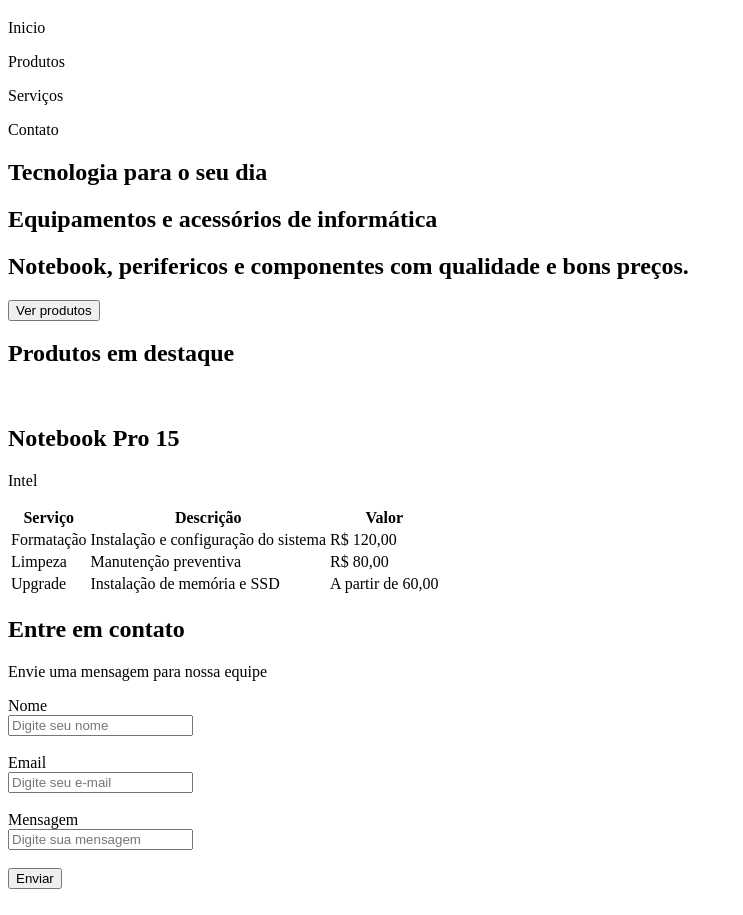
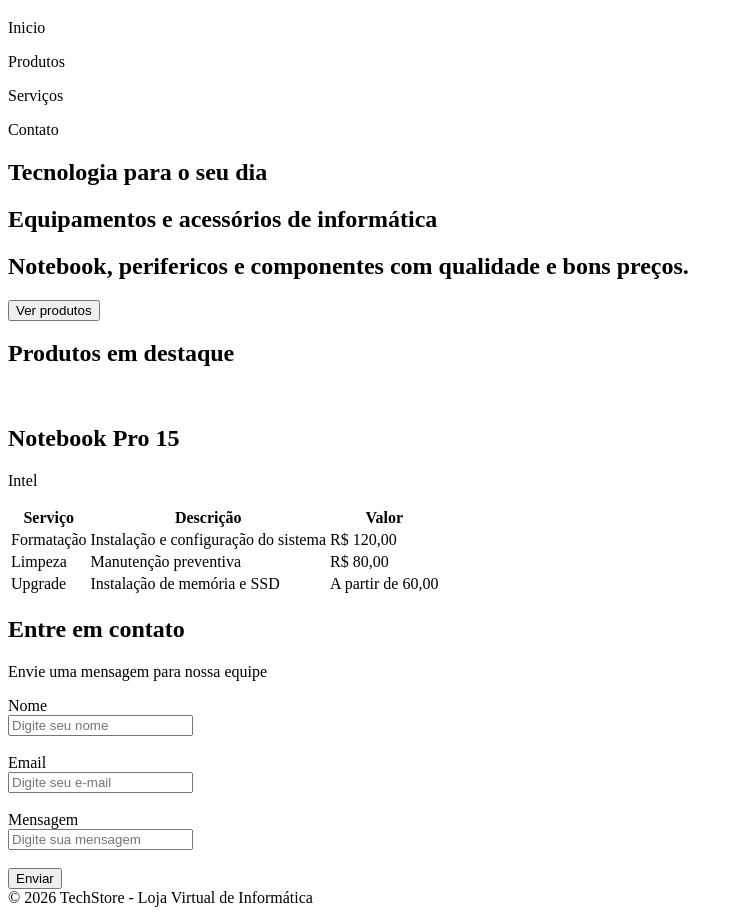
Before and after one commit to IngridyCandido/TechStore, a plain HTML site: page index.html in a window 1280 px wide. Shown: the part 61-976 px from the top of the page, without its empty margins (0-743 px from the left). Drawn offline with Linux system fonts and the light colour scheme.

Commit message:
Adicionado o footer

```diff
--- a/index.html
+++ b/index.html
@@ -71,6 +71,7 @@
             <input type="submit" value="Enviar">
         </form>
     </div>
+    <footer>&copy; 2026 TechStore - Loja Virtual de Informática</footer>
 </body>
 
 </html>
```
